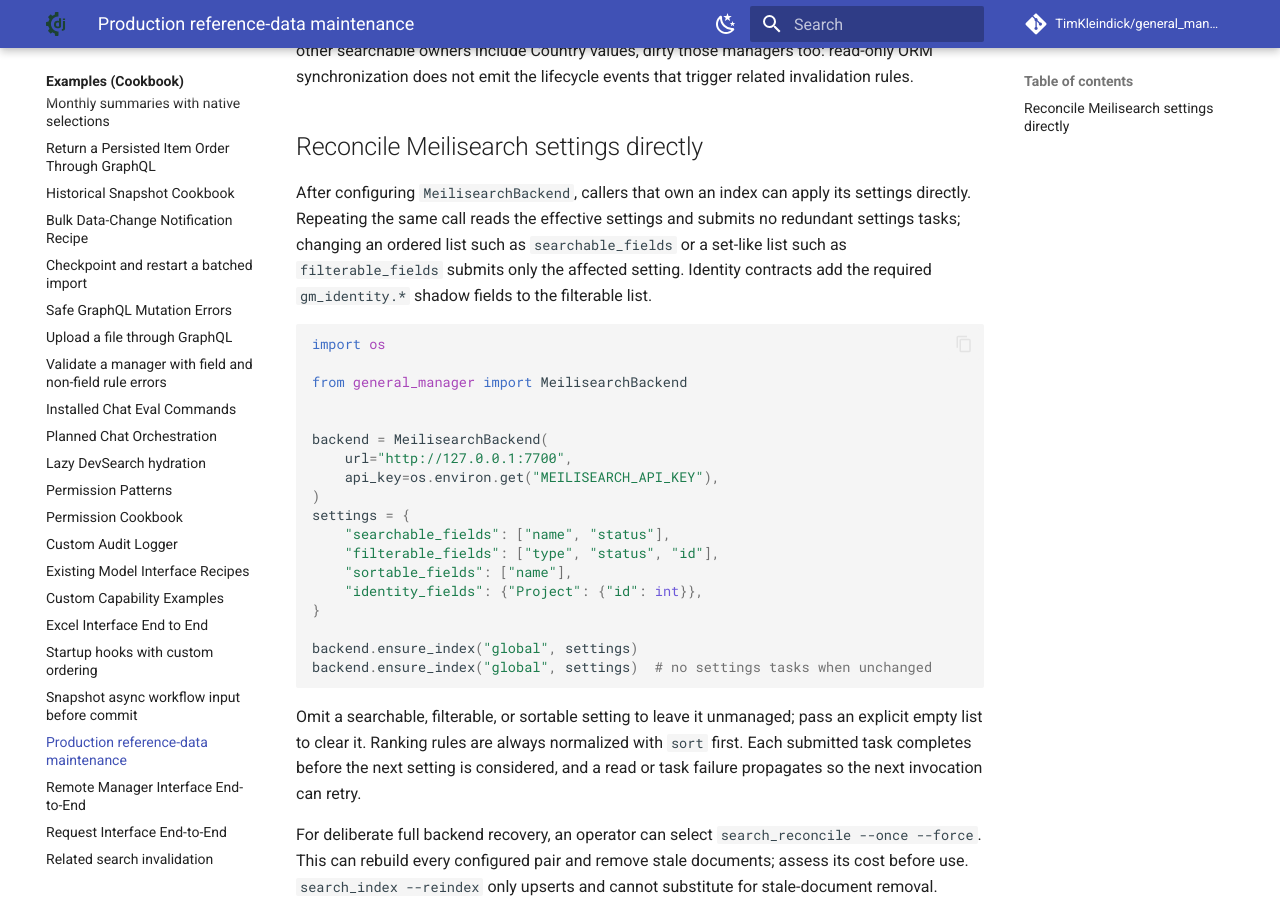
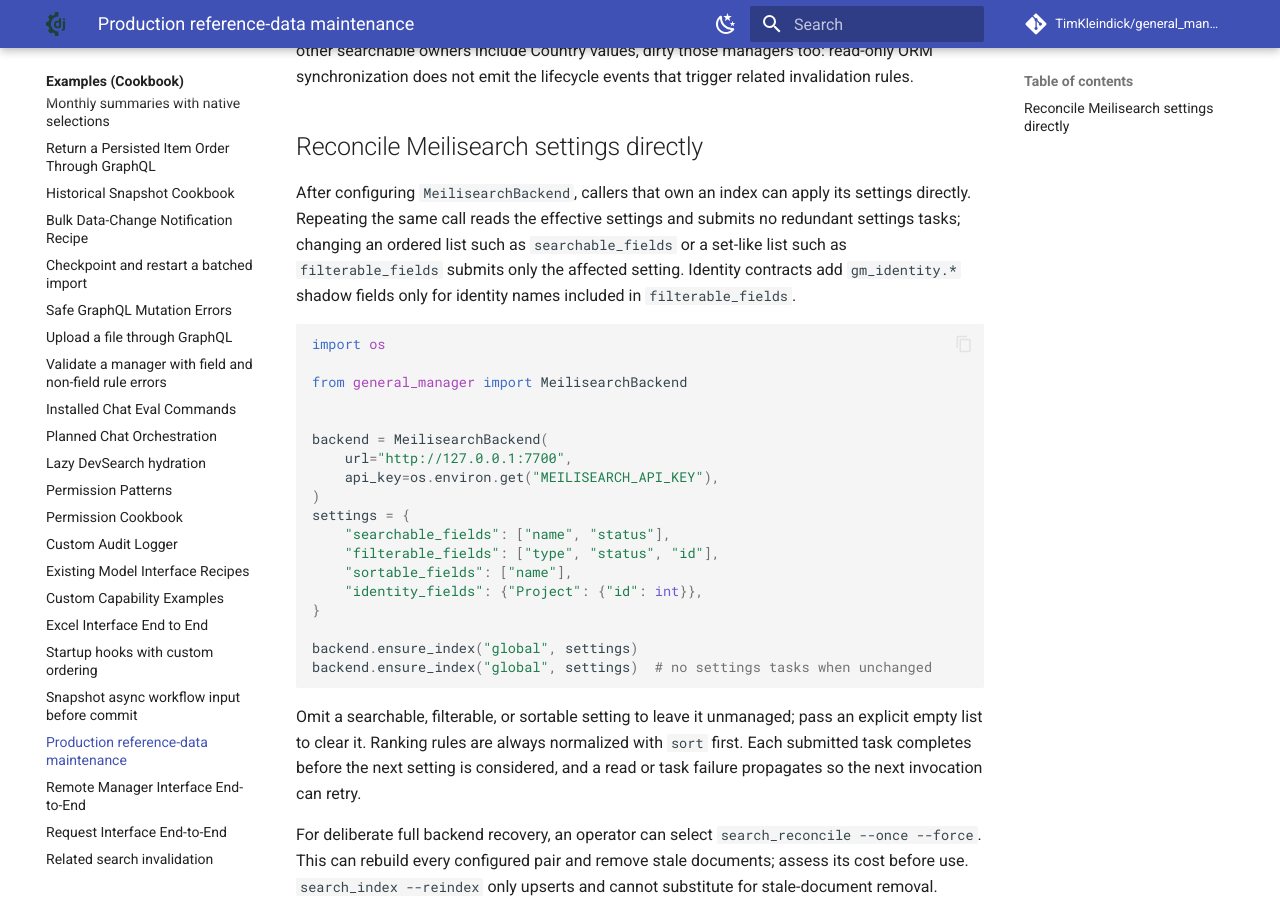
Before and after one commit to TimKleindick/general_manager, an MkDocs documentation site: the page built from docs/examples/production_maintenance.md, in a window 1280 px wide and 900 px high, scrolled down 704 px. Built offline with MkDocs 1.6.1 and Material for MkDocs 9.7.7, drawn with Linux system fonts in a browser that asks for light colours; comment, search, counter and statistics services are not loaded.

Commit message:
docs: qualify filterable identity shadow settings

````diff
--- a/docs/examples/production_maintenance.md
+++ b/docs/examples/production_maintenance.md
@@ -38,8 +38,8 @@ After configuring `MeilisearchBackend`, callers that own an index can apply its
 settings directly. Repeating the same call reads the effective settings and
 submits no redundant settings tasks; changing an ordered list such as
 `searchable_fields` or a set-like list such as `filterable_fields` submits only
-the affected setting. Identity contracts add the required `gm_identity.*`
-shadow fields to the filterable list.
+the affected setting. Identity contracts add `gm_identity.*` shadow fields
+only for identity names included in `filterable_fields`.
 
 ```python
 import os
````
Also changed, not shown: docs/concepts/search.md (+1 -1 lines).
